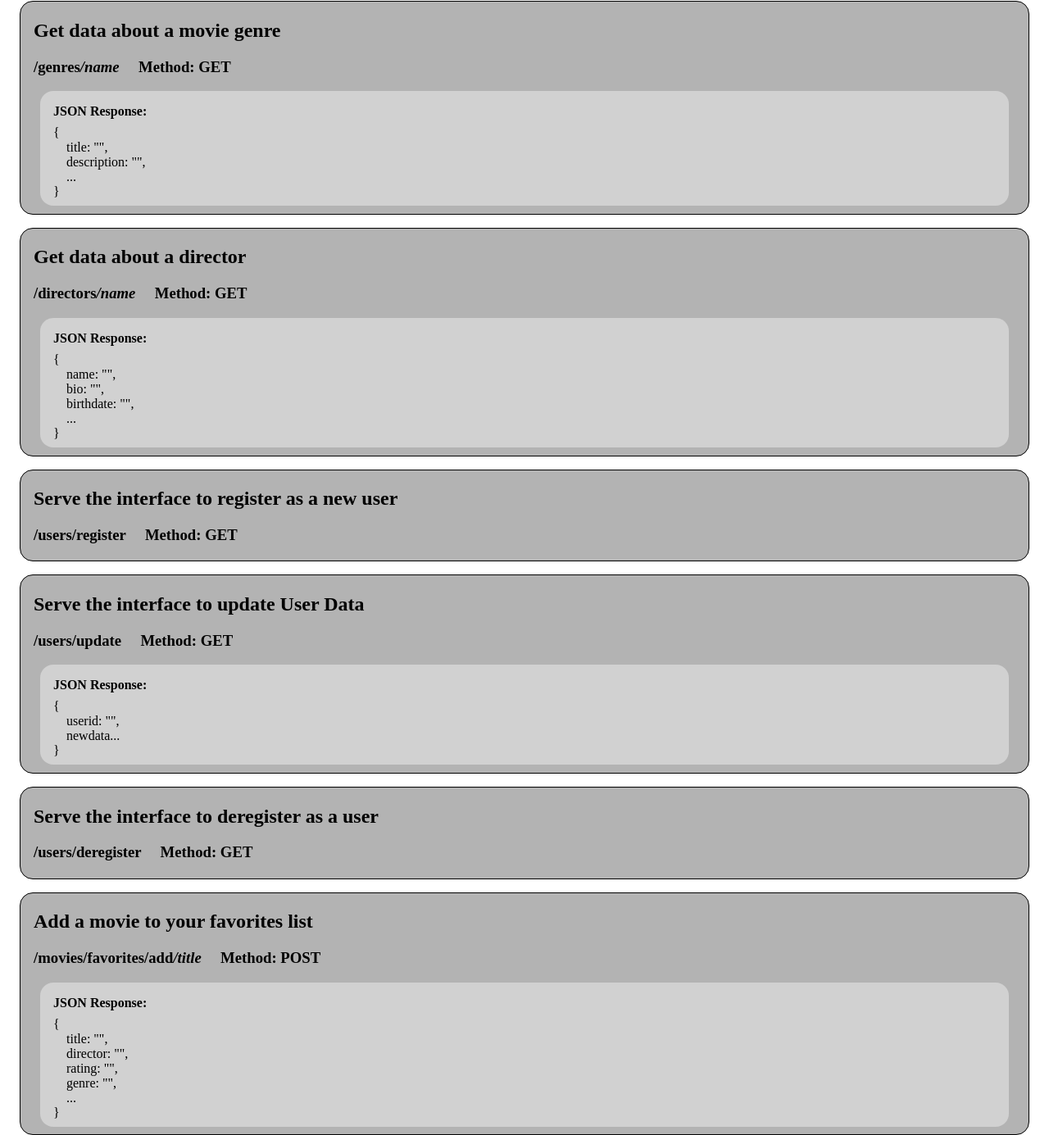
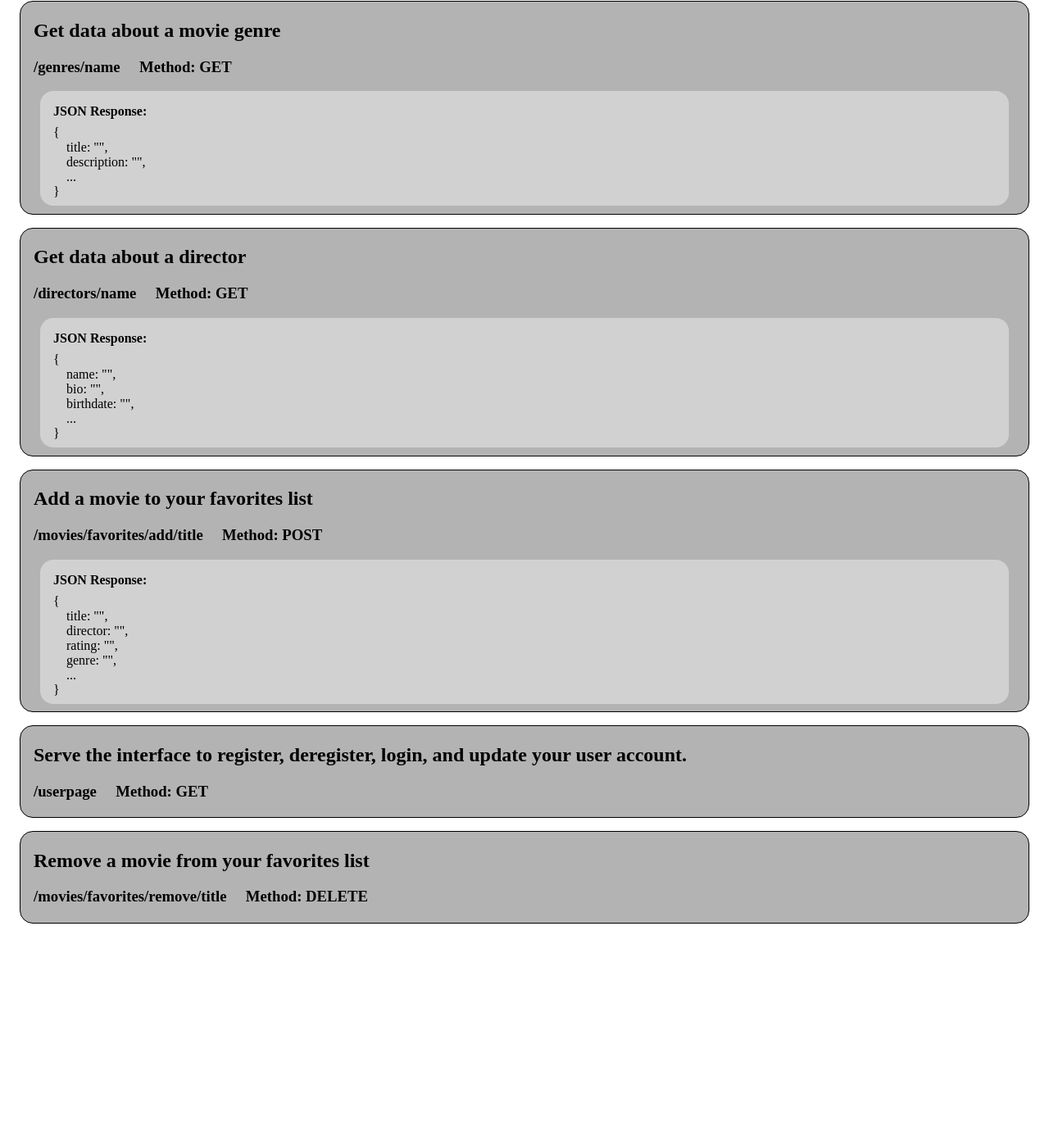
Before and after one commit to BrianAllen0/movie-api, a website: page public/documentation.html in a window 1280 px wide. Shown: the part 881-2266 px from the top of the page at 82% size. After the commit the page ends 2024 px from the top, so only its background shows below. Drawn offline with Linux system fonts and the light colour scheme.

Commit message:
Updated endpoints and added mongoose package

```diff
--- a/package.json
+++ b/package.json
@@ -22,6 +22,7 @@
     "body-parser": "^1.20.2",
     "express": "^4.18.2",
     "lodash": "^4.17.21",
+    "mongoose": "^7.0.5",
     "morgan": "^1.10.0"
   },
   "devDependencies": {
--- a/public/documentation.html
+++ b/public/documentation.html
@@ -38,7 +38,7 @@
         <div id="GetMovieData" class="doc-container">
             <div class="doc-header">
                 <h2 class="endpoint-description">Get data about a specific movie</h2>
-                <h3 class="endpoint-url">/movies<span class="italic">/title</span> &emsp;Method: GET</h3>
+                <h3 class="endpoint-url">/movies/title &emsp;Method: GET</h3>
             </div>
             <div class="response">
                 <h4>JSON Response:</h4>
@@ -53,8 +53,8 @@
         </div>
         <div id="GetGenreData" class="doc-container">
             <div class="doc-header">
-                <h2 class="endpoint-description">Get data about a movie gen</span>re</h2>
-                <h3 class="endpoint-url">/genres<span class="italic">/name</span> &emsp;Method: GET</h3>
+                <h2 class="endpoint-description">Get data about a movie genre</h2>
+                <h3 class="endpoint-url">/genres/name &emsp;Method: GET</h3>
             </div>
             <div class="response">
                 <h4>JSON Response:</h4>
@@ -68,7 +68,7 @@
         <div id="GetDirectorData" class="doc-container">
             <div class="doc-header">
                 <h2 class="endpoint-description">Get data about a director</h2>
-                <h3 class="endpoint-url">/directors<span class="italic">/name</span> &emsp;Method: GET</h3>
+                <h3 class="endpoint-url">/directors/name &emsp;Method: GET</h3>
             </div>
             <div class="response">
                 <h4>JSON Response:</h4>
@@ -80,35 +80,10 @@
                 }<br>
             </div>
         </div>
-        <div id="RegisterUser" class="doc-container">
-            <div class="doc-header">
-                <h2 class="endpoint-description">Serve the interface to register as a new user</h2>
-                <h3 class="endpoint-url">/users/register &emsp;Method: GET</h3>
-            </div>
-        </div>
-        <div id="UpdateUser" class="doc-container">
-            <div class="doc-header">
-                <h2 class="endpoint-description">Serve the interface to update User Data</h2>
-                <h3 class="endpoint-url">/users/update &emsp;Method: GET</h3>
-            </div>
-            <div class="response">
-                <h4>JSON Response:</h4>
-                {<br>
-                &emsp;userid: "",<br>
-                &emsp;newdata...<br>
-                }<br>
-            </div>
-        </div>
-        <div id="RemoveUser" class="doc-container">
-            <div class="doc-header">
-                <h2 class="endpoint-description">Serve the interface to deregister as a user</h2>
-                <h3 class="endpoint-url">/users/deregister &emsp;Method: GET</h3>
-            </div>
-        </div>
         <div id="AddMovieToFavorites" class="doc-container">
             <div class="doc-header">
                 <h2 class="endpoint-description">Add a movie to your favorites list</h2>
-                <h3 class="endpoint-url">/movies/favorites/add<span class="italic">/title</span> &emsp;Method: POST</h3>
+                <h3 class="endpoint-url">/movies/favorites/add/title &emsp;Method: POST</h3>
             </div>
             <div class="response">
                 <h4>JSON Response:</h4>
@@ -121,10 +96,16 @@
                 }<br>
             </div>
         </div>
+        <div id="UserPage" class="doc-container">
+            <div class="doc-header">
+                <h2 class="endpoint-description">Serve the interface to register, deregister, login, and update your user account.</h2>
+                <h3 class="endpoint-url">/userpage &emsp;Method: GET</h3>
+            </div>
+        </div>
         <div id="RemoveFromFavorites" class="doc-container">
             <div class="doc-header">
                 <h2 class="endpoint-description">Remove a movie from your favorites list</h2>
-                <h3 class="endpoint-url">/movies/favorites/remove<span class="italic">/title</span> &emsp;Method: DELETE</h3>
+                <h3 class="endpoint-url">/movies/favorites/remove/title &emsp;Method: DELETE</h3>
             </div>
         </div>
     </body>
```
Also changed, not shown: index.js (+2 -10 lines), 1 other file.
